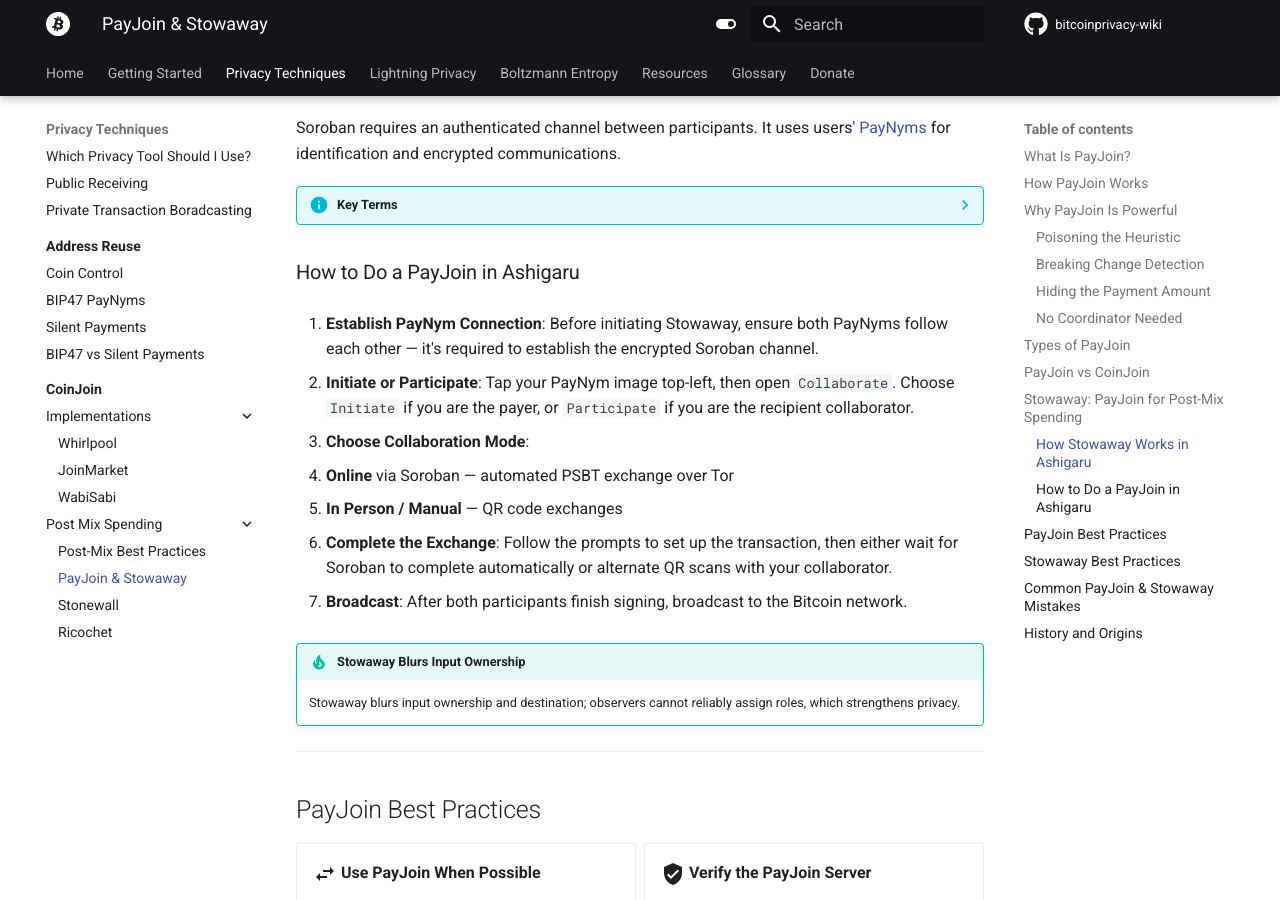
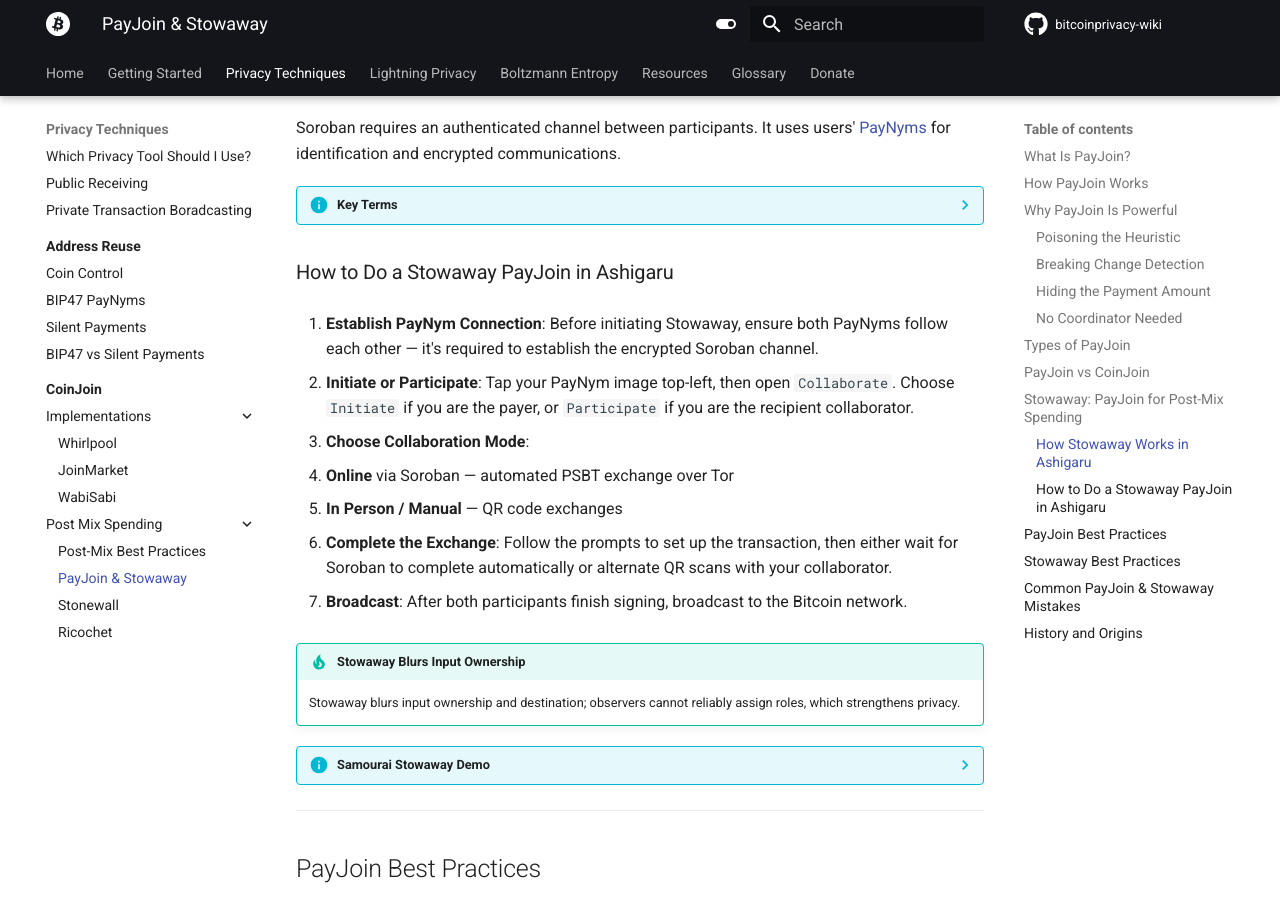
Before and after one commit to vibrant-btc/bitcoinprivacy-wiki, an MkDocs documentation site: the page built from docs/techniques/payjoin.md, in a window 1280 px wide and 900 px high, scrolled down 3232 px. Built offline with MkDocs 1.6.1 and Material for MkDocs 9.7.7, drawn with Linux system fonts in a browser that asks for light colours; plug-ins that fetch from the network failed and are left out; comment, search, counter and statistics services are not loaded.

Commit message:
Add stowaway video

```diff
--- a/docs/techniques/payjoin.md
+++ b/docs/techniques/payjoin.md
@@ -133,7 +133,7 @@
     - **Soroban** = Tor-based encrypted communications for Cahoots
     - **PayNym** = unique wallet identifier used to establish Soroban communications for Cahoots
 
-### How to Do a PayJoin in Ashigaru
+### How to Do a Stowaway PayJoin in Ashigaru
 
 1. **Establish PayNym Connection**: Before initiating Stowaway, ensure both PayNyms follow each other — it's required to establish the encrypted Soroban channel.
 
@@ -150,6 +150,15 @@
 !!! tip "Stowaway Blurs Input Ownership"
 
     Stowaway blurs input ownership and destination; observers cannot reliably assign roles, which strengthens privacy.
+
+??? info "Samourai Stowaway Demo"
+
+    The video below is a visual demonstration of a stowaway transaction being constructed in Samourai Wallet via in person QR code exchanges.
+
+    <video controls muted width="100%" preload="metadata" onloadedmetadata="this.volume = 0.5; this.muted = true">
+      <source src="https://blob.satellite.earth/7ade19b1b106cfa7b0b19ee7f4b2ff9dfaa1d4bf1c6b8cdd3f37d09b0956ffd4" type="video/mp4">
+      Your browser does not support the video tag. You can watch the video directly at <a href="https://blob.satellite.earth/7ade19b1b106cfa7b0b19ee7f4b2ff9dfaa1d4bf1c6b8cdd3f37d09b0956ffd4">this link</a>.
+    </video>
 
 ---
 
```
